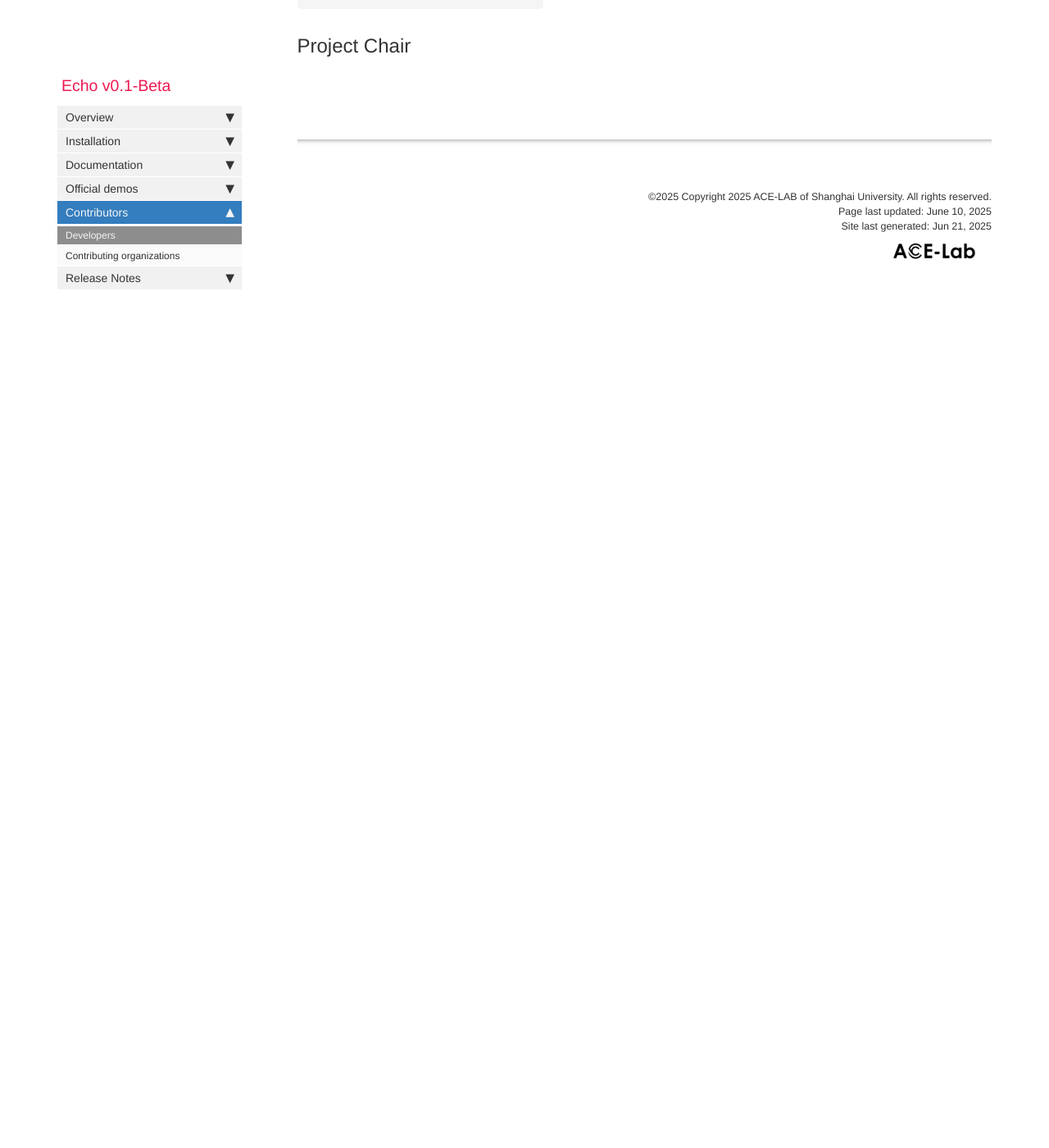
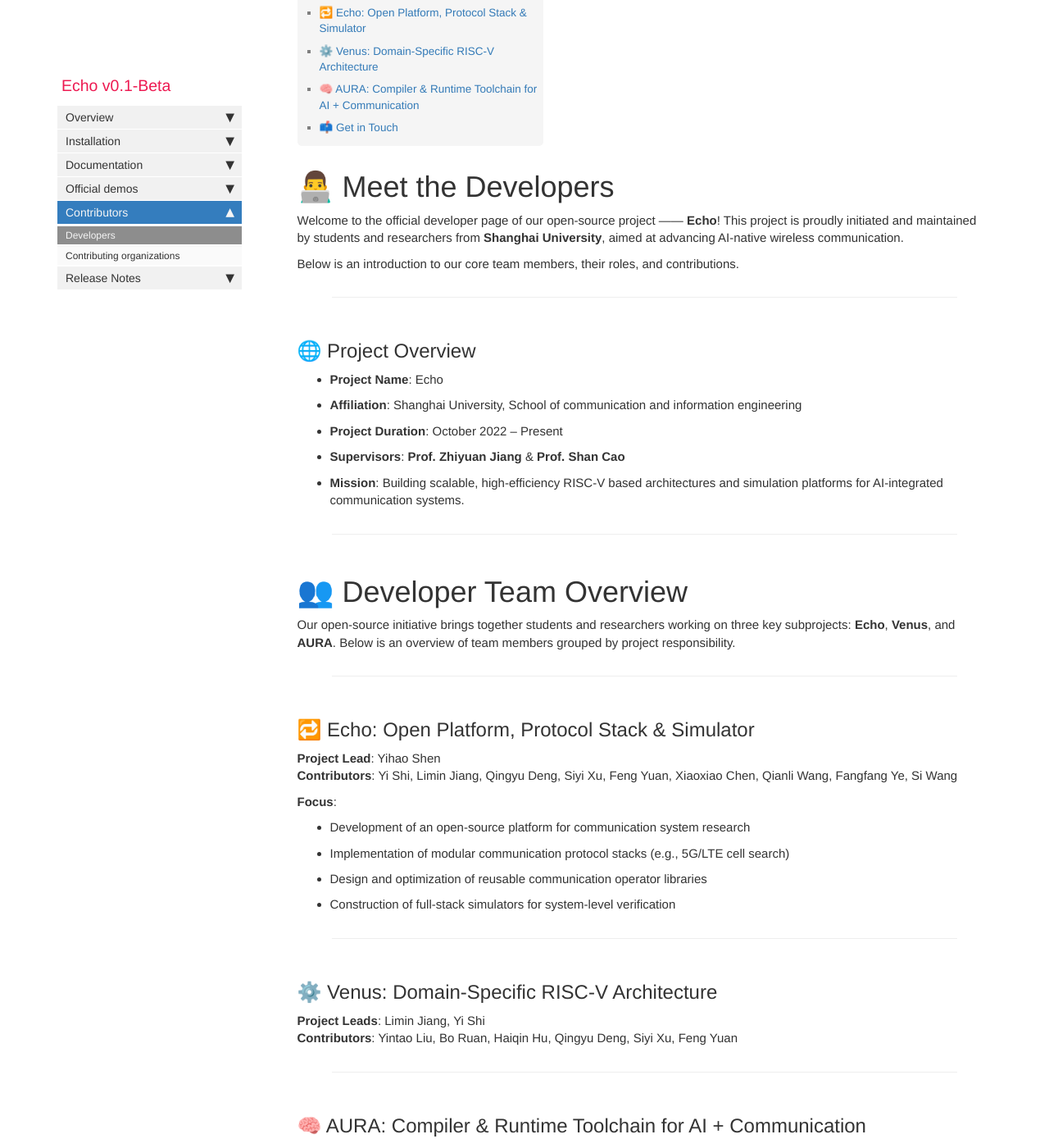
Before and after one commit to ACELab-SHU/ACE-AURA, a Jekyll site: the page built from pages/mydoc/mydoc_developers.md, in a window 1280 px wide and 1400 px high, scrolled down 249 px. Shown: the whole window at 82% size. Built offline with Jekyll 4.4.1, drawn with Linux system fonts in a browser that asks for light colours; comment, search, counter and statistics services are not loaded; before the commit the page ends 900 px from its top, so only the background shows below that; some of the changed text lies outside the part shown.

Commit message:
feat: developer page

```diff
--- a/pages/mydoc/mydoc_developers.md
+++ b/pages/mydoc/mydoc_developers.md
@@ -9,8 +9,78 @@
 folder: mydoc
 ---
 
-## Project Chair
+# 👨‍💻 Meet the Developers
+
+Welcome to the official developer page of our open-source project —— **Echo**! This project is proudly initiated and maintained by students and researchers from **Shanghai University**, aimed at advancing AI-native wireless communication.
+
+Below is an introduction to our core team members, their roles, and contributions.
+
+---
+
+## 🌐 Project Overview
+
+- **Project Name**: Echo
+- **Affiliation**: Shanghai University, School of communication and information engineering
+- **Project Duration**: October 2022 – Present
+- **Supervisors**:  **Prof. Zhiyuan Jiang**  & **Prof. Shan Cao**
+- **Mission**: Building scalable, high-efficiency RISC-V based architectures and simulation platforms for AI-integrated communication systems.
+
+---
+
+# 👥 Developer Team Overview
+
+Our open-source initiative brings together students and researchers working on three key subprojects: **Echo**, **Venus**, and **AURA**. Below is an overview of team members grouped by project responsibility.
+
+---
+
+## 🔁 Echo: Open Platform, Protocol Stack & Simulator
+
+**Project Lead**: Yihao Shen
+**Contributors**: Yi Shi, Limin Jiang, Qingyu Deng, Siyi Xu, Feng Yuan, Xiaoxiao Chen, Qianli Wang, Fangfang Ye, Si Wang
+
+**Focus**:
+
+* Development of an open-source platform for communication system research
+
+* Implementation of modular communication protocol stacks (e.g., 5G/LTE cell search)
+
+* Design and optimization of reusable communication operator libraries
+
+* Construction of full-stack simulators for system-level verification
+
+* * *
+
+⚙️ Venus: Domain-Specific RISC-V Architecture
+---------------------------------------------
+
+**Project Leads**: Limin Jiang, Yi Shi
+**Contributors**: Yintao Liu, Bo Ruan, Haiqin Hu, Qingyu Deng, Siyi Xu, Feng Yuan
+
+* * *
+
+🧠 AURA: Compiler & Runtime Toolchain for AI + Communication
+------------------------------------------------------------
+
+**Contributors**: Shared team members from both the Echo and Venus projects
+
+**Focus**:
+
+* Design of domain-specific compiler frontends and backends
+
+* Development of advanced scheduling algorithms and runtime systems
+
+* Toolchain support for AI-integrated, communication-intensive applications across diverse platforms
+
+---
 
 
 
+## 📫 Get in Touch
+
+- **Email**: shenyihao@shu.edu.cn
+- **GitHub**: [ACELab-SHU/ACE-Echo: An open-source test and development platform for ComAI](https://github.com/ACELab-SHU/ACE-Echo)
+- **Website**: [Echo | ACE-LAB Echo](https://acelab-shu.github.io/ACE-Echo/)
+
+We welcome contributors, collaborators, and curious minds from around the world. Join us in shaping the future of open communication and AI-driven systems!
+
 {% include links.html %}
```
Also changed, not shown: pages/mydoc/mydoc_get_started.md (+2 -2 lines).
